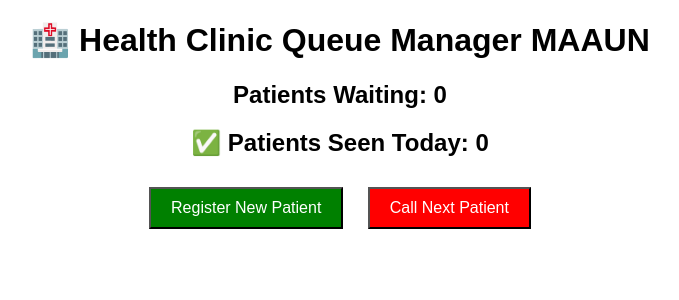
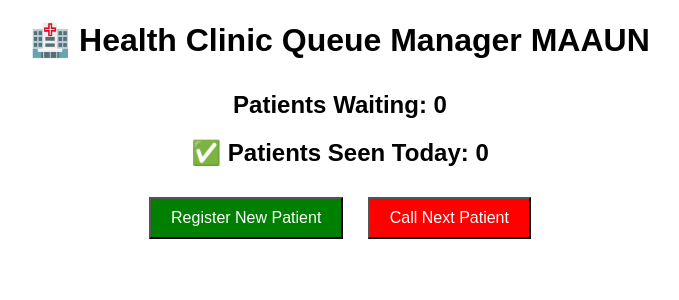
Before and after one commit to stancov1204/health-clinic-queue-maaun, a Flask app: page / in a window 1280 px wide. Shown: the top 300 px of the page, without its empty margins (300-979 px from the left). Run offline with Flask 3, Linux system fonts and the light colour scheme.

Commit message:
Add a little padding inside the <h2> headings so they don’t stick to the top.

```diff
--- a/templates/index.html
+++ b/templates/index.html
@@ -11,7 +11,7 @@
 </head>
 <body>
     <h1>🏥 Health Clinic Queue Manager MAAUN</h1>
-    <h2>Patients Waiting: {{ queue|length }}</h2>
+    <h2 style="padding-top:10px;">Patients Waiting: {{ queue|length }}</h2>
 
     <ul>
         {% for patient in queue %}
```
